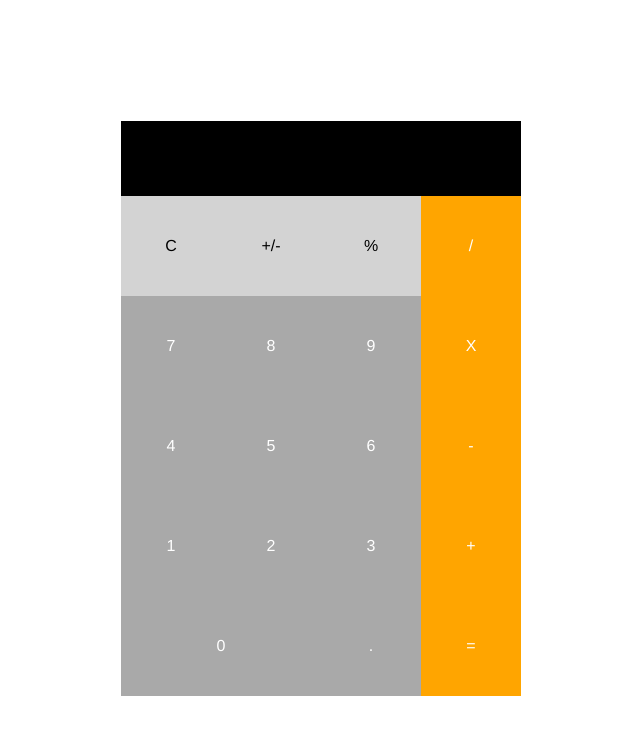
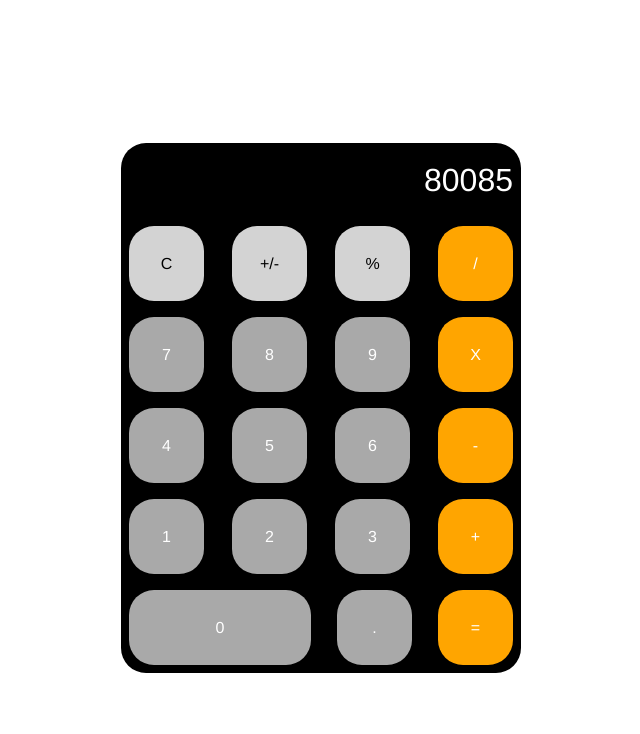
Before and after one commit to nmartinovicaa/calculator, a plain HTML site: page index.html in a window 1280 px wide. Shown: the whole page, without its empty margins (319-959 px from the left). Drawn offline with Linux system fonts and the light colour scheme.

Commit message:
build html and css

```diff
--- a/index.html
+++ b/index.html
@@ -8,7 +8,9 @@
 </head>
 <body>
     <div class="container">
-        <div class="display"></div>
+        <div class="display">
+            <div class="disp">80085</div>
+        </div>
         <div class="inputs">
             <div class="clear lightGrey">C</div>
             <div class="negative lightGrey">+/-</div>
--- a/style.css
+++ b/style.css
@@ -6,11 +6,13 @@
     height: 100vh;
     font-family: Helvetica;
 
+
 }
 
 .container > * {
     color: white;
     background-color: black;
+
 }
 
 .lightGrey {
@@ -27,28 +29,43 @@
 }
 
 .display {
+    display: flex;
     width: 400px;
     height: 75px;
+    border-top-left-radius: 25px;
+    border-top-right-radius: 25px;
+    justify-content: right;
+    align-items: center;
+    font-size: 32px;
 
+
+}
+
+.disp {
+    padding: 8px;
 }
 
 .inputs {
     display: flex;
     flex-wrap: wrap;
     width: 400px;
+    justify-content: space-between;
+    border-bottom-left-radius: 25px;
+    border-bottom-right-radius: 25px;
 }
 
 .inputs > * {
     display: flex;
     width: 75px;
     height: 75px;
-    padding: 12.5px;
     justify-content: center;
     align-items: center;
     text-align: center;
+    border-radius: 25px;
+    margin: 8px;
 }
 
 .zero {
     flex-grow: 2;
-
+    max-width: 182px;
 }
```
